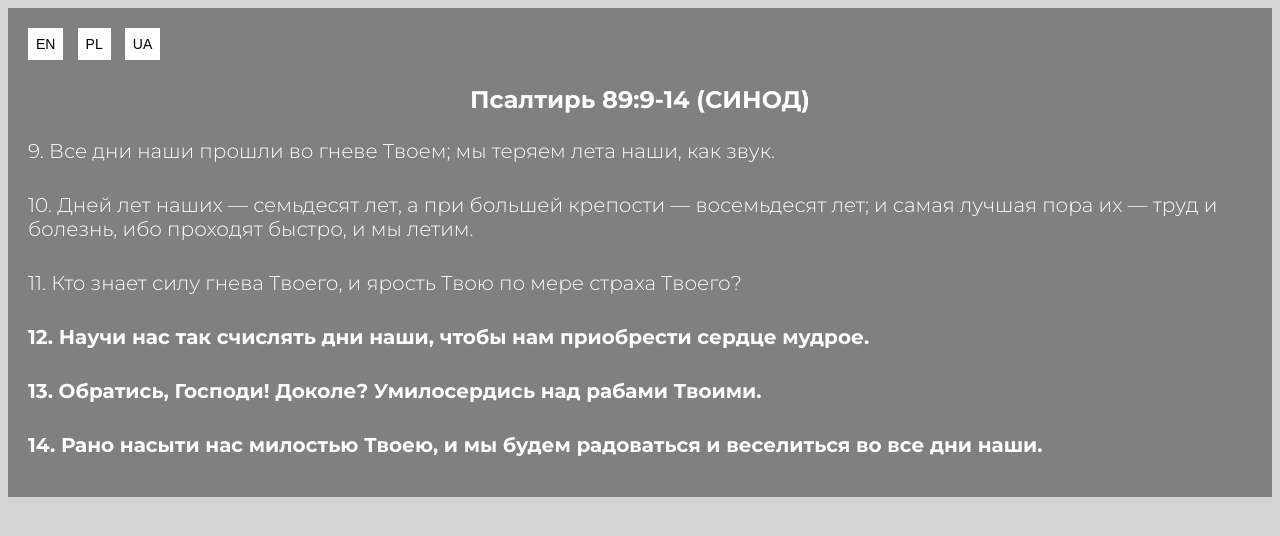
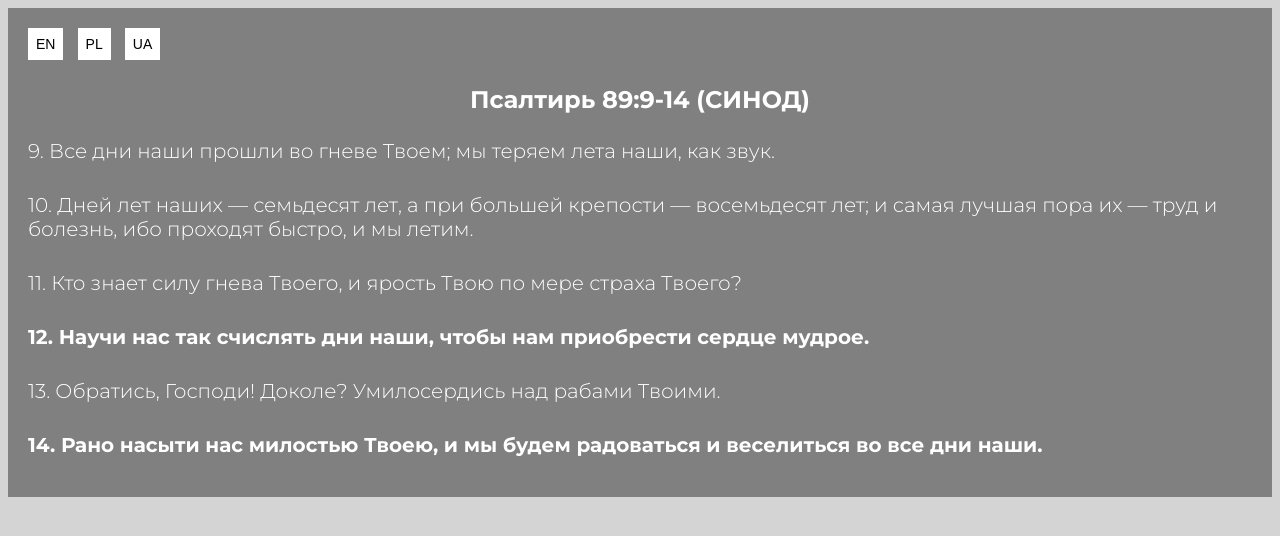
Before and after one commit to j-fullstack-d/Bible-Verses-grey--RU, a plain HTML site: page index.html in a window 1280 px wide. Drawn offline with Linux system fonts and the light colour scheme.

Commit message:
Updated html (deleted class "section--bold")

```diff
--- a/index.html
+++ b/index.html
@@ -21,7 +21,7 @@
       <p class="section--paragraph">10. Дней лет наших — семьдесят лет, а при большей крепости — восемьдесят лет; и самая лучшая пора их — труд и болезнь, ибо проходят быстро, и мы летим.</p>
       <p class="section--paragraph">11. Кто знает силу гнева Твоего, и ярость Твою по мере страха Твоего?</p>
       <p class="section--paragraph section--bold">12. Научи нас так счислять дни наши, чтобы нам приобрести сердце мудрое.</p>
-      <p class="section--paragraph section--bold">13. Обратись, Господи! Доколе? Умилосердись над рабами Твоими.</p>
+      <p class="section--paragraph">13. Обратись, Господи! Доколе? Умилосердись над рабами Твоими.</p>
       <p class="section--paragraph section--bold">14. Рано насыти нас милостью Твоею, и мы будем радоваться и веселиться во все дни наши.</p>
     </section>
   </main>
```
